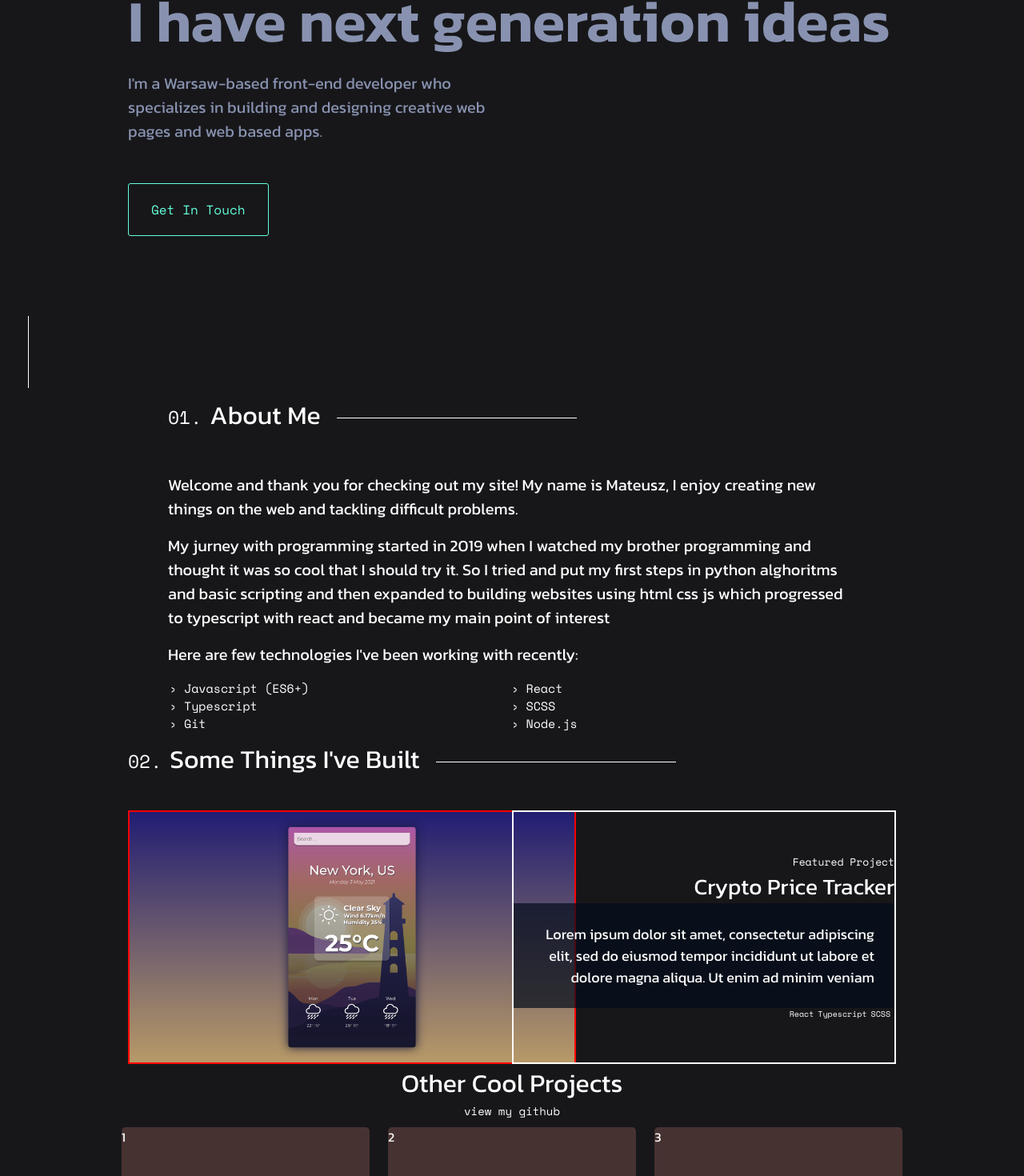
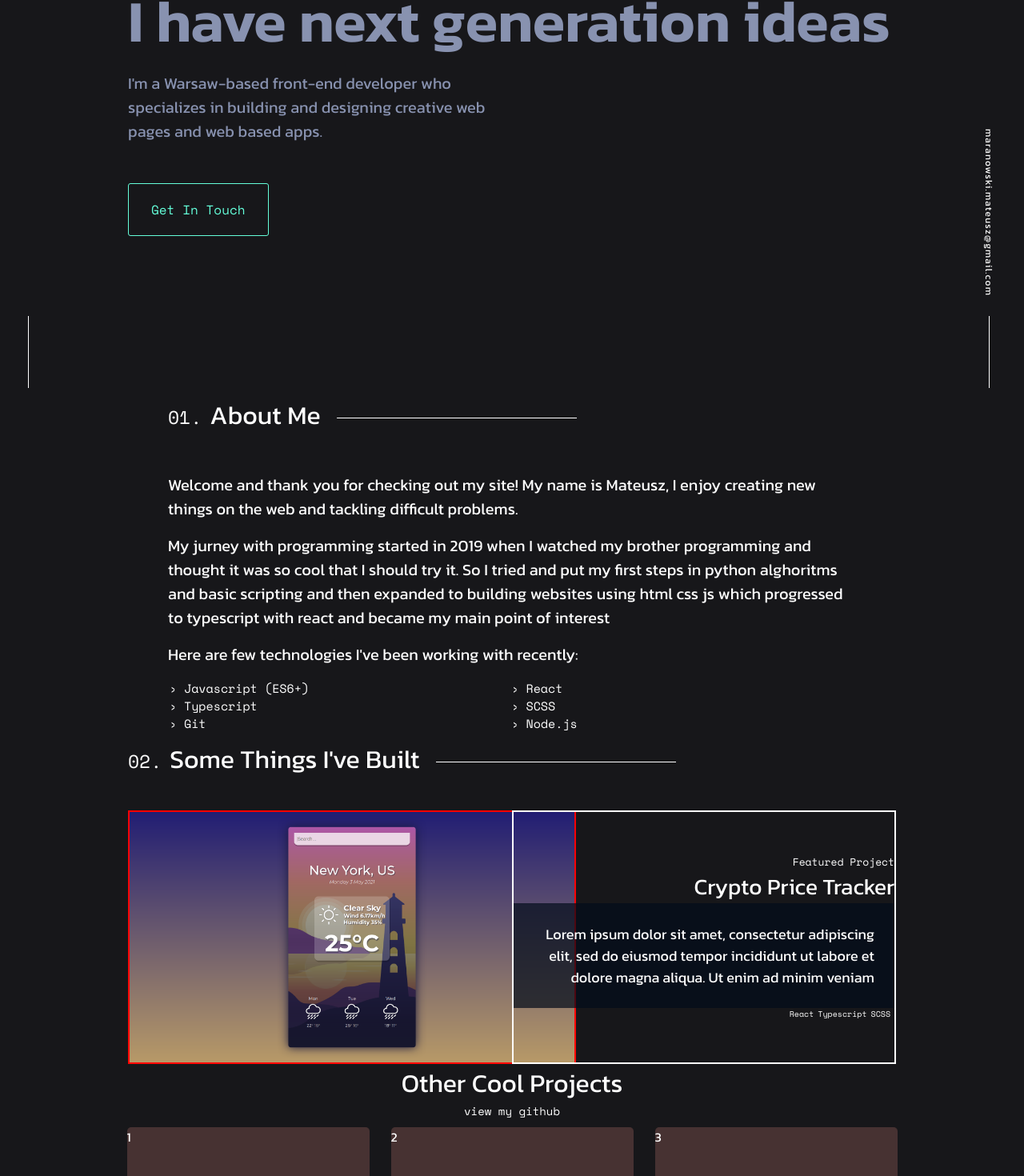
Before and after one commit to Loliburta/portfolio-v2, a React (Create React App) app: page / in a window 1280 px wide. Shown: the part 315-1785 px from the top of the page at 80% size. Built offline with nearby package versions, Linux system fonts and the light colour scheme.

Commit message:
otherProjects resizing

```diff
--- a/src/components/App.tsx
+++ b/src/components/App.tsx
@@ -1,5 +1,6 @@
 import { NavigationBar } from "./navigationBar/NavigationBar";
 import { Socials } from "./socials/Socials";
+import { Mail } from "./mail/Mail";
 import { Hero } from "./hero/Hero";
 import { AboutMe } from "./aboutMe/AboutMe";
 import { Projects } from "./projects/Projects";
@@ -8,9 +9,10 @@ import { Contact } from "./contact/Contact";
 
 export const App = () => {
   return (
-    <div >
+    <div>
       <NavigationBar />
       <Socials />
+      <Mail />
       <Hero />
       <AboutMe />
       <Projects />
--- /dev/null
+++ b/src/components/mail/Mail.tsx
@@ -0,0 +1,7 @@
+export const Mail = () => {
+  return (
+    <div className="mail">
+      <div className="mail__text">maranowski.mateusz@gmail.com</div>
+    </div>
+  );
+};
--- /dev/null
+++ b/src/components/mail/_Mail.scss
@@ -0,0 +1,34 @@
+.mail {
+  display: flex;
+  flex-direction: column;
+
+  position: fixed;
+  right: 35px;
+  bottom: 0px;
+  z-index: 10;
+  &__text {
+    display: flex;
+    font-size: 12px;
+    writing-mode: vertical-rl;
+    margin-bottom: 25px;
+    letter-spacing: 1.2px;
+  }
+  &:after {
+    content: "";
+    display: block;
+    width: 1px;
+    height: 90px;
+    margin: 0px auto;
+    background-color: white;
+  }
+}
+@media (max-width: 1080px) {
+  .mail {
+    right: 15px;
+  }
+}
+@media (max-width: 768px) {
+  .mail {
+    display: none;
+  }
+}
--- a/src/components/otherProjects/_OtherProjects.scss
+++ b/src/components/otherProjects/_OtherProjects.scss
@@ -1,8 +1,10 @@
 .otherProjects {
   display: flex;
   flex-direction: column;
-  max-width: 1000px;
+  max-width: 1100px;
   margin: 0 auto;
+  padding-left: clamp(50px, 8vw, 55px);
+  padding-right: clamp(50px, 8vw, 55px);
   &__heading {
     font-size: clamp(24px, 5vw, 32px);
     text-align: center;
@@ -20,9 +22,19 @@
     &__item {
       background-color: rgb(71, 50, 50);
       margin: 10px;
-      width: 310px;
+      width: 303px;
       height: 350px;
       border-radius: 5px;
     }
   }
 }
+@media (max-width: 1080px) {
+  .otherProjects__projects__item {
+    width: clamp(300px, 40.26vw, 400px);
+  }
+}
+@media (max-width: 768px) {
+  .otherProjects__projects__item {
+    width: clamp(300px, 70vw, 500px);
+  }
+}
--- a/src/index.css
+++ b/src/index.css
@@ -203,6 +203,53 @@ a {
 
 @media (max-width: 768px) {
   .socials {
+    display: none;
+  }
+}
+
+.mail {
+  display: -webkit-box;
+  display: -ms-flexbox;
+  display: flex;
+  -webkit-box-orient: vertical;
+  -webkit-box-direction: normal;
+      -ms-flex-direction: column;
+          flex-direction: column;
+  position: fixed;
+  right: 35px;
+  bottom: 0px;
+  z-index: 10;
+}
+
+.mail__text {
+  display: -webkit-box;
+  display: -ms-flexbox;
+  display: flex;
+  font-size: 12px;
+  -webkit-writing-mode: vertical-rl;
+      -ms-writing-mode: tb-rl;
+          writing-mode: vertical-rl;
+  margin-bottom: 25px;
+  letter-spacing: 1.2px;
+}
+
+.mail:after {
+  content: "";
+  display: block;
+  width: 1px;
+  height: 90px;
+  margin: 0px auto;
+  background-color: white;
+}
+
+@media (max-width: 1080px) {
+  .mail {
+    right: 15px;
+  }
+}
+
+@media (max-width: 768px) {
+  .mail {
     display: none;
   }
 }
@@ -600,8 +647,10 @@ a {
   -webkit-box-direction: normal;
       -ms-flex-direction: column;
           flex-direction: column;
-  max-width: 1000px;
+  max-width: 1100px;
   margin: 0 auto;
+  padding-left: clamp(50px, 8vw, 55px);
+  padding-right: clamp(50px, 8vw, 55px);
 }
 
 .otherProjects__heading {
@@ -632,9 +681,21 @@ a {
 .otherProjects__projects__item {
   background-color: #473232;
   margin: 10px;
-  width: 310px;
+  width: 303px;
   height: 350px;
   border-radius: 5px;
+}
+
+@media (max-width: 1080px) {
+  .otherProjects__projects__item {
+    width: clamp(300px, 40.26vw, 400px);
+  }
+}
+
+@media (max-width: 768px) {
+  .otherProjects__projects__item {
+    width: clamp(300px, 70vw, 500px);
+  }
 }
 
 .contact {
--- a/src/index.scss
+++ b/src/index.scss
@@ -1,12 +1,13 @@
 //Fonts
 
-@import url('https://fonts.googleapis.com/css2?family=Space+Mono&display=swap');
+@import url("https://fonts.googleapis.com/css2?family=Space+Mono&display=swap");
 @import url("https://fonts.googleapis.com/css2?family=Kanit:wght@400;600&display=swap");
 
 //Other Scss
 @import "./components/App";
 @import "./components/navigationBar/NavigationBar";
 @import "./components/socials/Socials";
+@import "./components/mail/Mail";
 @import "./components/hero/Hero";
 @import "./components/aboutMe/AboutMe";
 @import "./components/projects/Projects";
```
Also changed, not shown: 1 other file (tests, documents, lock files or other folders).
